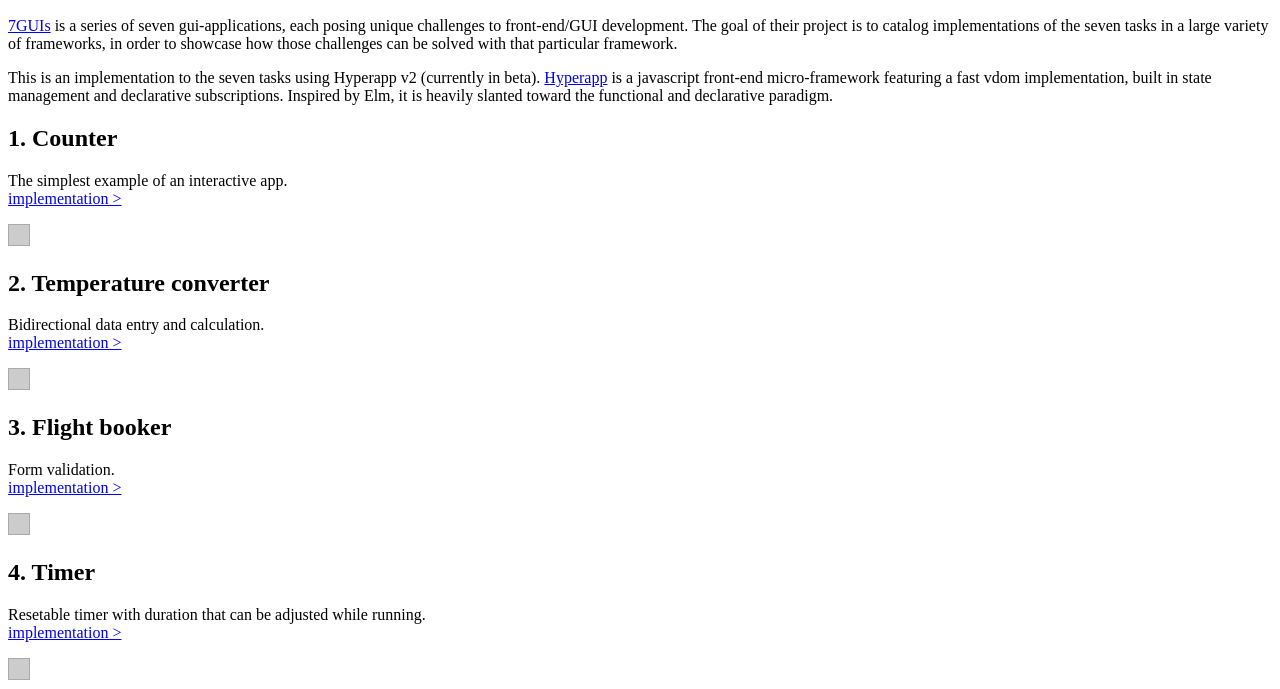
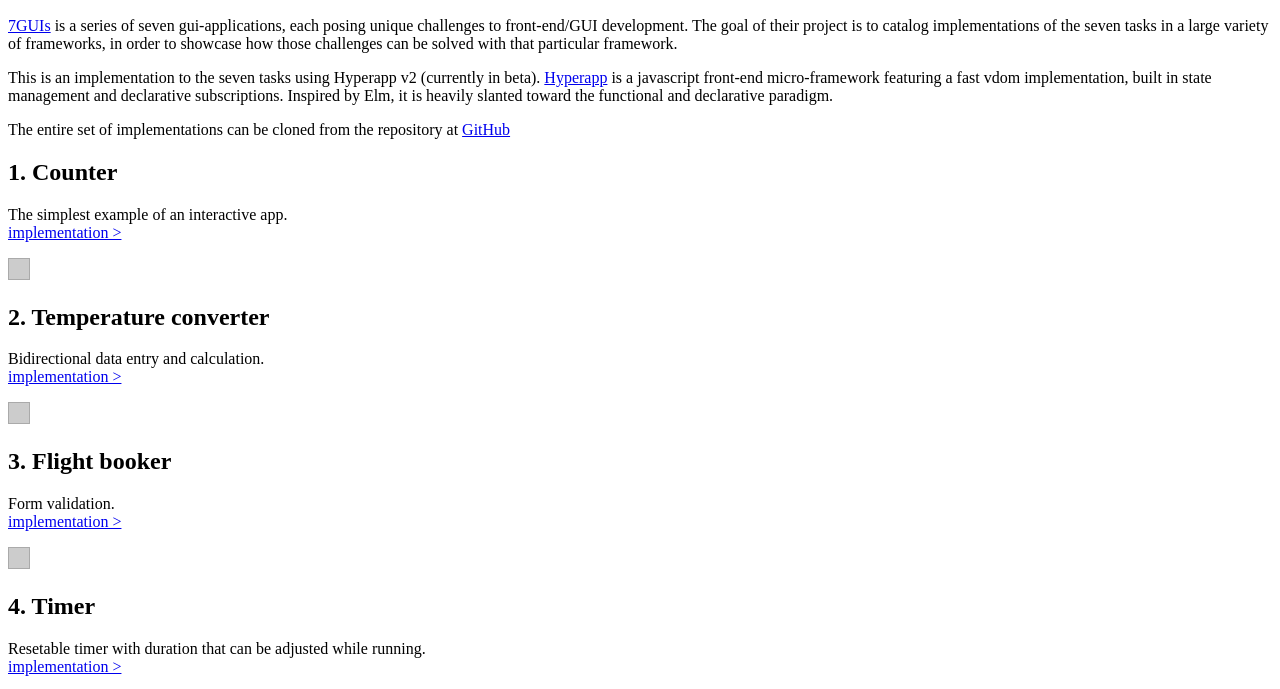
Before and after one commit to zaceno/sevenguis-hyperapp, a website with bundled scripts: page index.html in a window 1280 px wide. Shown: the part 110-799 px from the top of the page. Built offline with nearby package versions, Linux system fonts and the light colour scheme.

Commit message:
fix import paths

```diff
--- a/4-timer/index.js
+++ b/4-timer/index.js
@@ -1,7 +1,7 @@
 import { h, app } from 'https://unpkg.com/hyperapp@beta'
 import Timestamp from '../lib/fx/timestamp.js'
 import AnimationFrame from '../lib/sub/animationframe.js'
-import targetValue from '../lib/payload/targetValue.js'
+import targetValue from '../lib/payload/targetvalue.js'
 
 const GAUGE_WIDTH = 300
 const DEFAULT_DURATION = 5
--- a/5-crud/index.js
+++ b/5-crud/index.js
@@ -1,6 +1,6 @@
 import { h, app } from 'https://unpkg.com/hyperapp@beta'
 import * as Collection from '../lib/data/collection/index.js'
-import targetValue from '../lib/payload/targetValue.js'
+import targetValue from '../lib/payload/targetvalue.js'
 import demoList from './demo-people.js'
 
 const enteredPerson = state => ({
--- a/index.html
+++ b/index.html
@@ -30,6 +30,11 @@
                 featuring a fast vdom implementation, built in state management and
                 declarative subscriptions. Inspired by Elm, it is heavily slanted
                 toward the functional and declarative paradigm.
+            </p>
+
+            <p>
+                The entire set of implementations can be cloned from the
+                repository at <a href="https://github.com/zaceno/sevenguis-hyperapp/">GitHub</a>
             </p>
 
         </section>
```
